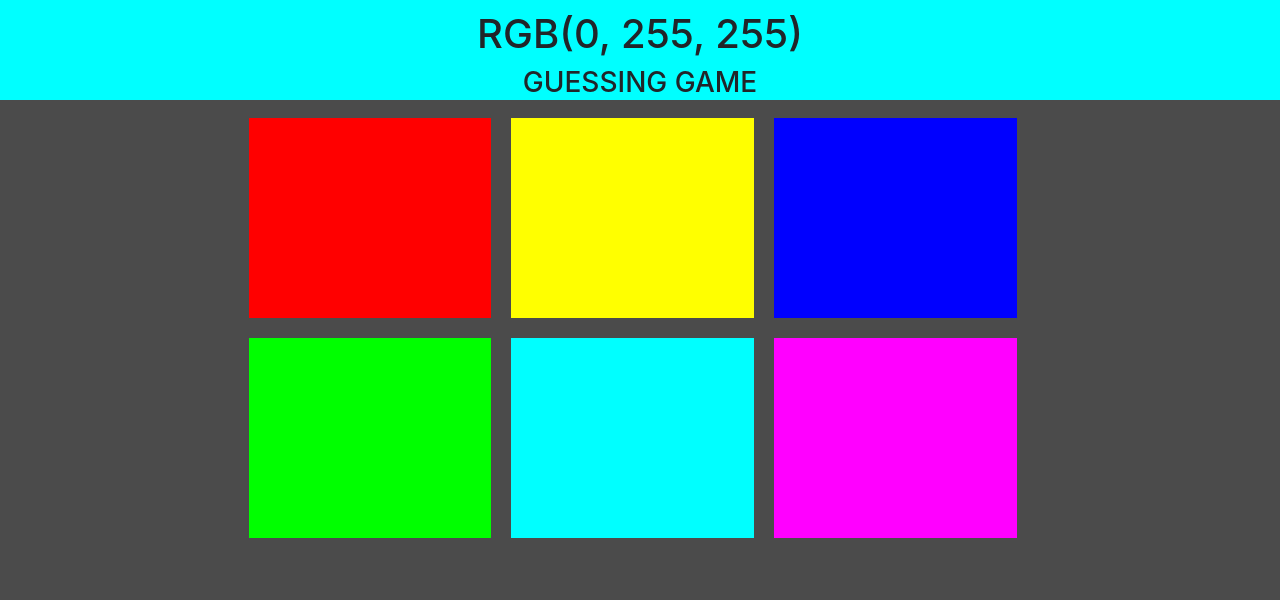
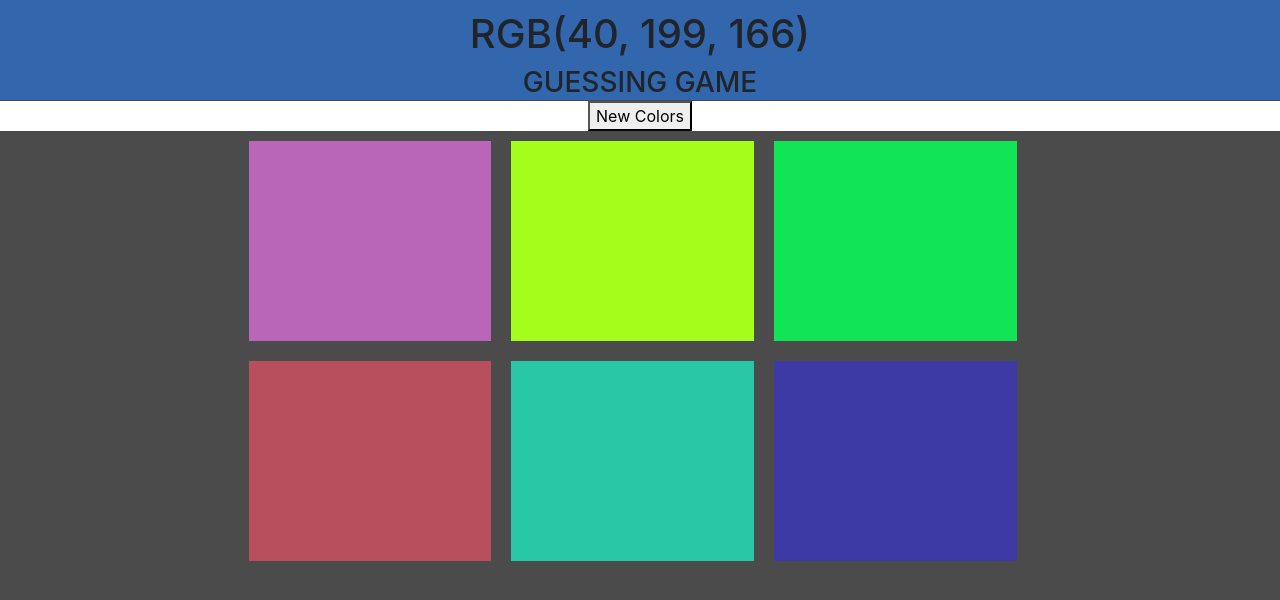
Before and after one commit to prabhat1999/Color-game, a plain HTML site: page index.html in a window 1280 px wide. Drawn offline with nearby package versions, Linux system fonts and the light colour scheme.

Commit message:
random color gen and new buttons

```diff
--- a/color.css
+++ b/color.css
@@ -1,5 +1,6 @@
 body{
     background: rgb(75, 75, 75);
+    text-align: center;
 }
 
 #header{
@@ -7,12 +8,20 @@ body{
     padding-top: 10px;
     background: rgb(138, 138, 138);
 }
+
+.strip{
+    background: white;
+    width: 100%;
+    margin-top: -7px;
+}
 @media(min-width: 990px){
     .center> .row{
         margin-left: 12vw;
      }
 }
-
+/* #message{
+    color: white;
+} */
 
 .colbox{
 
--- a/color.js
+++ b/color.js
@@ -1,23 +1,57 @@
 console.log("connected!");
 
-var colors=[
-    "rgb(255, 0, 0)",
-    "rgb(255, 255, 0)",
-    "rgb(0, 0, 255)",
-    "rgb(0, 255, 0)",
-    "rgb(0, 255, 255)",
-    "rgb(255, 0, 255)"
-];
+var num = 6;
+var colors = generateRandom(num);
 
-    var colorpick = colors[4];
+function pickcol(){
+    var randcolor = Math.floor(Math.random() * colors.length);
+    return colors[randcolor];
+};
+
+function generateRandom(numb){
+    var arr = [];
+    for(let i = 0; i < numb; i++){
+       var rancolor = randomColorGenerator();
+       arr.push(rancolor);
+    }
+    return arr;
+};
+
+function randomColorGenerator(){
+    var r = Math.floor(Math.random() * 256);
+    var g = Math.floor(Math.random() * 256);
+    var b = Math.floor(Math.random() * 256);
+    var rcolor = "rgb("+ r + ", " + g + ", " + b + ")";
+
+    return rcolor;
+};
+
+    var colorpick = pickcol();
     var headcolor = document.querySelector("#header");
     var squares = document.querySelectorAll(".colbox");
     var rgbdisplay = document.getElementById("heading");
+    var messagedisplay = document.querySelector("#message");
+    var resetbutt = document.querySelector("#reset");
     var x = squares.length;
     rgbdisplay.textContent = colorpick.toUpperCase();
+    var defcolor = "rgb(50, 102, 173)";
+    headcolor.style.background = defcolor;
 
-    headcolor.style.background = colorpick;
-
+    resetbutt.addEventListener("click", function(){
+         //generate random colors
+         colors = generateRandom(num);
+         //pick a color
+         colorpick = pickcol();
+         //change display rgb for picked color
+         rgbdisplay.textContent = colorpick.toUpperCase();
+         //change color of squares
+         for(let i = 0; i < x; i++){
+            squares[i].style.background = colors[i];
+         }
+         messagedisplay.textContent = "";
+         resetbutt.textContent = "New Colors";
+         headcolor.style.background = defcolor;
+    });
 
     for(let i = 0; i < x; i++){
         squares[i].style.background = colors[i];
@@ -27,12 +61,16 @@ var colors=[
             if(this.style.background === colorpick){
 
                 alert("correct");
+                messagedisplay.textContent = "Correct!";
+                resetbutt.textContent = "Play Again";
+                headcolor.style.background = this.style.background;
                 for(let i = 0; i < x; i++){
                     squares[i].style.background = colorpick;
                 }
             }
             else{
                 alert("wrong");
+                messagedisplay.textContent = "Try Again!";
                 this.style.background = document.body.style.background;
             }
         });
--- a/index.html
+++ b/index.html
@@ -16,9 +16,10 @@
                 <h3>GUESSING GAME</h3>
             </div>
         </div>
-            <!-- <div class="">
-
-            </div> -->
+            <div class="strip">
+                <button id="reset">New Colors</button>
+                <span id="message"></span>
+            </div>
         <div class="container">
             <div class="center">
                 <div class="row">
```
